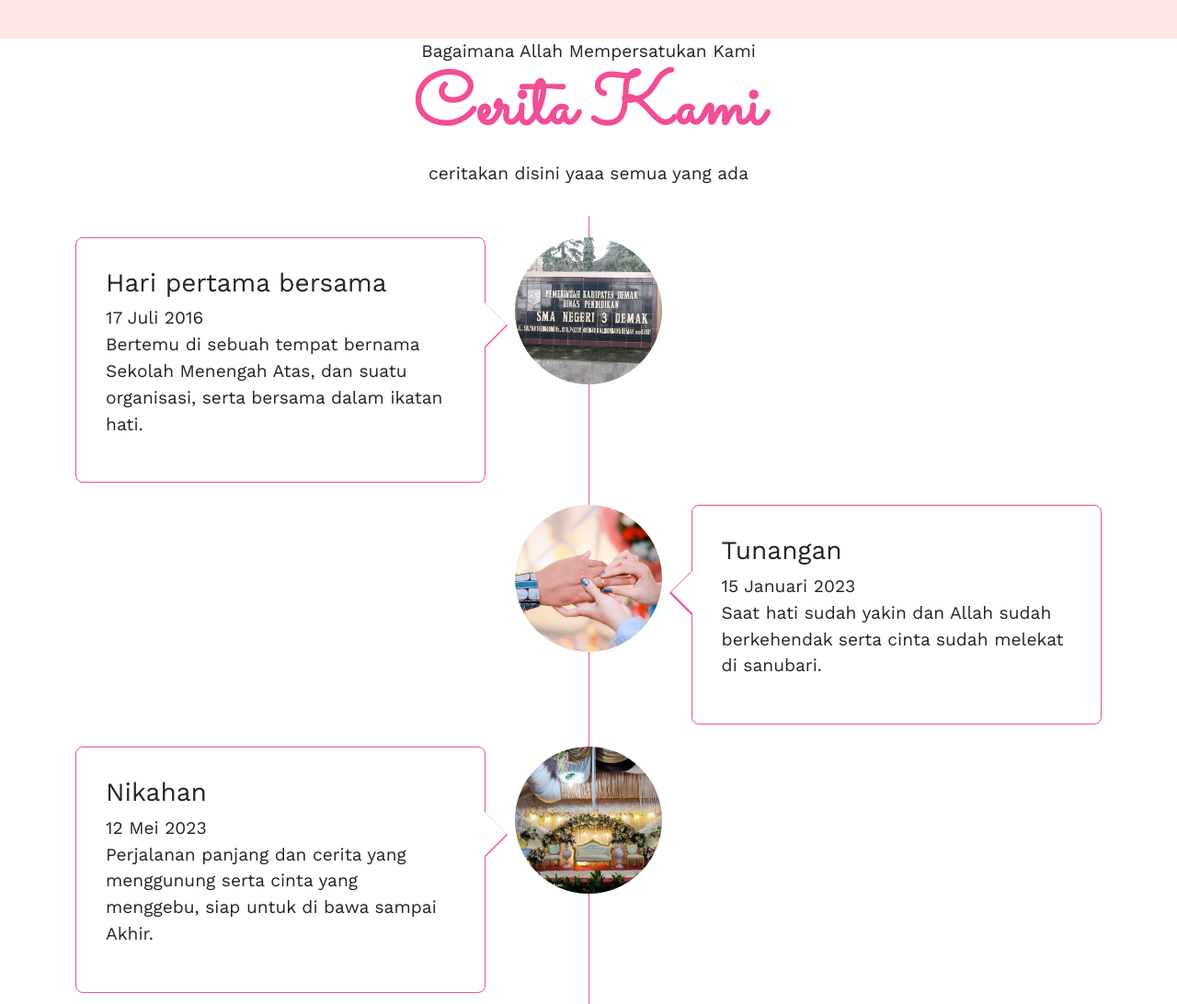
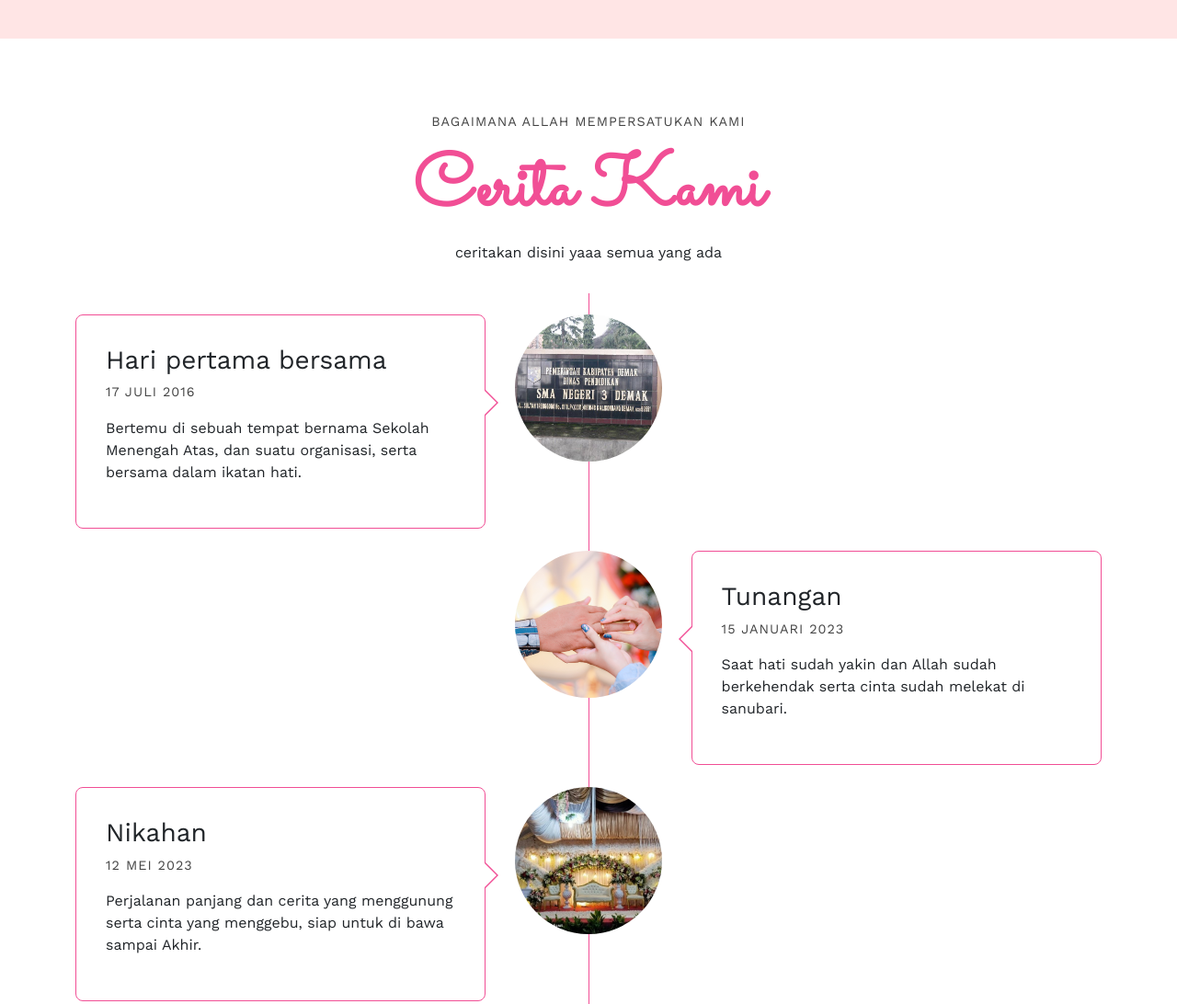
Before and after one commit to adlullahmujahidin13/adlullahmujahidin13.github.io, a plain HTML site: page index.html in a window 1280 px wide. Shown: the part 2320-3412 px from the top of the page at 92% size. Drawn offline with nearby package versions, Linux system fonts and the light colour scheme; some packages are replaced by stand-ins of ours; a script that the page names is missing.

Commit message:
Update style1.css

```diff
--- a/style1.css
+++ b/style1.css
@@ -99,7 +99,7 @@ body {
 	font-family: 'Sacramento';
 	font-size: 5rem;
 	font-weight: bold;
-	margin-top:-9.7rem;
+	margin-top: -9.7rem;
 }
 
 .home h3 {
@@ -177,17 +177,17 @@ body {
 .info .card-footer {
 	border-top: 1px solid #999;
 	font-size: 0.9rem;
-	font-weight: 400;
+	font-weight: 300;
 	color: black !important;
 }
 
-.story .gallery {
+.story, .gallery {
 	padding-top: 5rem;
 	padding-bottom: 7rem;
 }
 
-.story span .gallery span {
-	text-transform: uppercase !important;
+.story span, .gallery span {
+	text-transform: uppercase;
 	color: #444;
 	font-size: 0.9rem;
 	letter-spacing: 1px;
@@ -195,7 +195,7 @@ body {
 	margin-bottom: 1rem;
 }
 
-.story p .gallery p{
+.story p, .gallery p{
 	font-size: 1rem;
 	font-weight: 400;
 }
@@ -258,24 +258,24 @@ body {
 	content:'';
 	display: inline-block;
 	position: absolute;
-	border-top: 25px solid transparent;
-	border-left: 25px solid var(--pink);
+	border-top: 15px solid transparent;
+	border-left: 15px solid var(--pink);
 	border-right: 0 solid var(--pink);
-	border-bottom: 25px solid transparent;
-	top: 70px;
-	right: -25px;
+	border-bottom: 15px solid transparent;
+	top: 80px;
+	right: -15px;
 }
 
 .timeline li .timeline-panel::after {
 	content:'';
 	display: inline-block;
 	position: absolute;
-	border-top: 24px solid transparent;
-	border-left: 24px solid #fff;
+	border-top: 14px solid transparent;
+	border-left: 14px solid #fff;
 	border-right: 0 solid #fff;
-	border-bottom: 24px solid transparent;
-	top: 70px;
-	right: -24px;
+	border-bottom: 14px solid transparent;
+	top: 81px;
+	right: -13px;
 }
 
 .timeline li.timeline-inverted .timeline-panel {
@@ -284,15 +284,15 @@ body {
 
 .timeline li.timeline-inverted .timeline-panel::before {
 	border-left-width: 0;
-	border-right-width: 25px;
-	left: -25px;
+	border-right-width: 15px;
+	left: -15px;
 	right: auto;
 }
 
 .timeline li.timeline-inverted .timeline-panel::after {
 	border-left-width: 0;
-	border-right-width: 24px;
-	left: -23px;
+	border-right-width: 14px;
+	left: -13px;
 	right: auto;
 }
 
@@ -333,15 +333,15 @@ body {
 
 .timeline li .timeline-panel::before {
 border-left-width: 0;
-border-right-width: 25px;
-left: -25px;
+border-right-width: 15px;
+left: -15px;
 right: auto;
 }
 
 .timeline li .timeline-panel::after {
 border-left-width: 0;
-border-right-width: 24px;
-left: -23px;
+border-right-width: 14px;
+left: -13px;
 right: auto;
 }
 }
@@ -363,15 +363,19 @@ right: auto;
 	font-size: 2rem;
 }
 
+.sticky-top {
+	overflow: hidden;
+}
+
 .timeline li .timeline-image {
-	width: 100px;
-	height: 100px;
+	width: 140px;
+	height: 140px;
 }
 }
 
 
 /* Moblie Phone */
-@Media (max-width: 414px){
+@Media (max-width: 576spx){
 	html{
 		font-size: 50%;
 }
@@ -387,12 +391,12 @@ right: auto;
 }
 
 .timeline li .timeline-image {
-	width: 60px;
-	height: 60px;
+	width: 80px;
+	height: 80px;
 }
 
 .timeline li .timeline-panel {
-	width: 70%;
+	width: 65%;
 	transform: translateX(-20px);
 }
 
```
